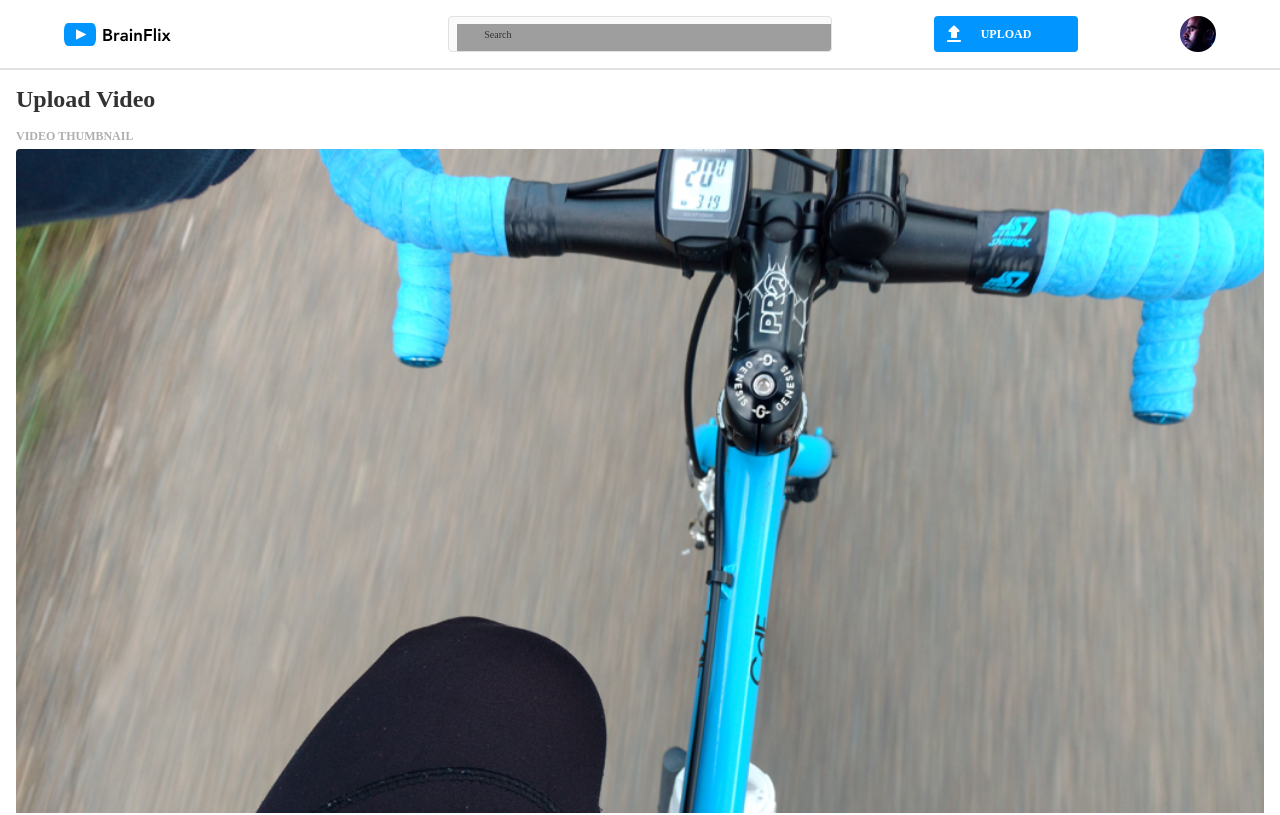
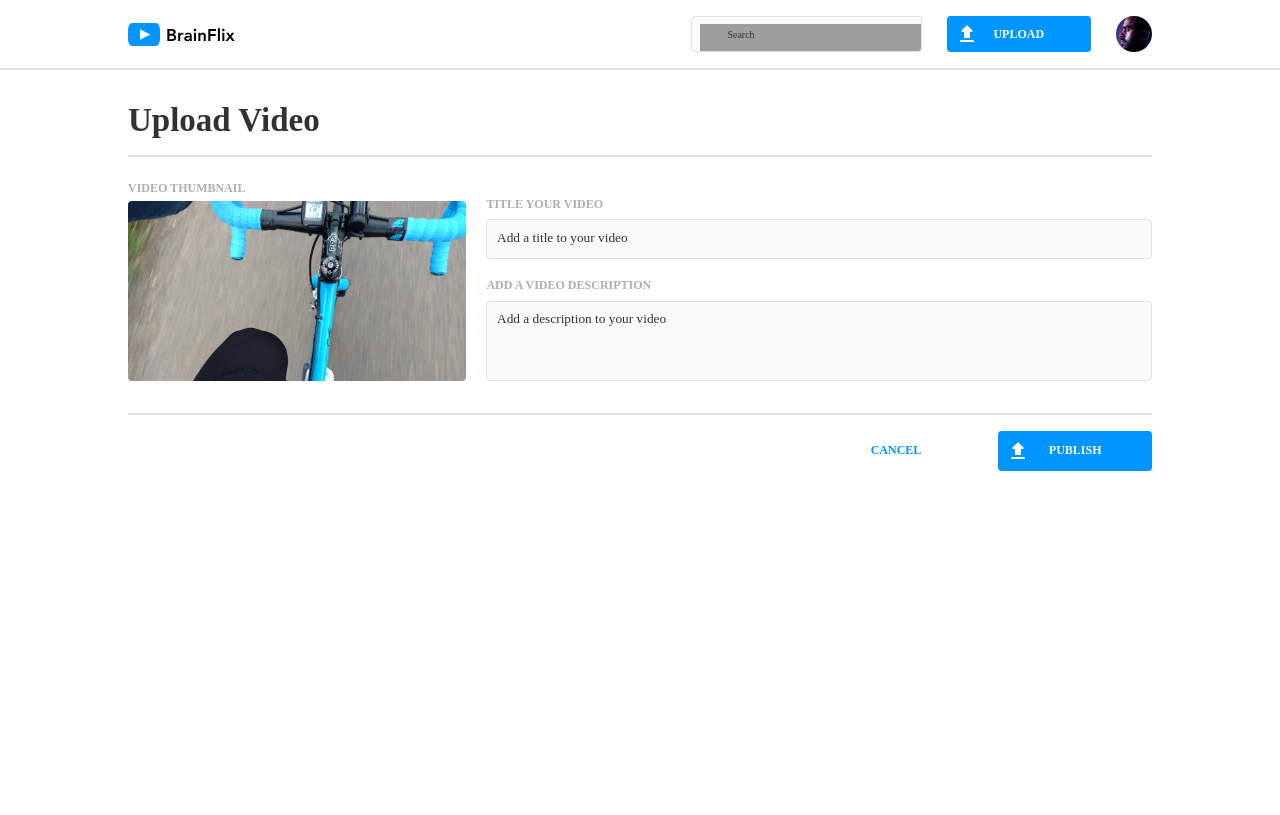
Before and after one commit to AndrewVillalba/andrew-villalba-brainflix, a React (Create React App) app: page /upload in a window 1280 px wide. Shown: the top 815 px of the page. Built offline with nearby package versions, Linux system fonts and the light colour scheme; grey boxes are pictures that could not be loaded.

Commit message:
finished upload styling

```diff
--- a/src/component/Comments/Comments.scss
+++ b/src/component/Comments/Comments.scss
@@ -10,7 +10,7 @@
     }
 
     @include desktop {
-        padding: 1rem 0 0 2rem;
+        padding: 2rem 0 0 2rem;
     }
 
     &__number {
--- a/src/component/Header/Header.scss
+++ b/src/component/Header/Header.scss
@@ -15,7 +15,7 @@
     }
 
     @include desktop {
-        padding: 1rem 4rem 1rem 4rem;
+        padding: 1rem 8rem 1rem 8rem;
     }
 
     &-wrapper {
@@ -51,6 +51,10 @@
             padding-bottom: 0;
         }
 
+        @include desktop {
+            width: 36vw;
+        }
+
         &__input {
             width: 74vw;
             height: 2.25rem;
@@ -72,6 +76,10 @@
 
             @include tablet {
                 width: 30vw;
+            }
+
+            @include desktop {
+                width: 18vw;
             }
         }
 
--- a/src/pages/Upload/Upload.js
+++ b/src/pages/Upload/Upload.js
@@ -8,17 +8,21 @@ function Upload() {
         <div className='upload-wrapper'>
             <div className='upload'>
                 <h1 className='upload__heading'>Upload Video</h1>
+                <div className='desktop-wrapper'>
+                    <div className='upload__img-wrapper'>
                        <p className='upload-label__img'>VIDEO THUMBNAIL</p>
                         <img className='upload__img' src={uploadPreview}></img>
+                    </div>
                     <form className='upload-form'>
                         <label for='title' className='upload-label__title'>TITLE YOUR VIDEO</label>
                         <textarea placeholder='Add a title to your video' name='title' className='upload-form__title'></textarea>
                         <label for='desc' className='upload-label__desc'>ADD A VIDEO DESCRIPTION</label>
                         <textarea placeholder='Add a description to your video' name='desc' className='upload-form__desc'></textarea>
                     </form>
+                </div>
                 <div className='upload-buttons'>
-                    <Link to={'/'}><button className='upload-buttons__publish'>PUBLISH</button></Link>
-                    <button className='upload-buttons__cancel'>CANCEL</button>
+                    <Link to={'/'}><button className='upload-buttons__publish buttons'>PUBLISH</button></Link>
+                    <button className='upload-buttons__cancel buttons'>CANCEL</button>
                 </div>
             </div>
         </div>
--- a/src/pages/Upload/Upload.scss
+++ b/src/pages/Upload/Upload.scss
@@ -7,21 +7,39 @@
     padding: 0 1rem 0 1rem;
     width: 100vw;
 
+    @include tablet {
+        padding: 0 2rem 0 2rem;
+    }
+
+    @include desktop {
+        padding: 0 8rem 0 8rem;
+    }
+
     &-wrapper {
         border-top: .125rem solid $color-mercury;
     }
 
     &__heading {
         padding: 1rem 0 1rem 0;
+
+        @include tablet {
+            padding-top: 2rem;
+            border-bottom: .125rem solid $color-mercury;
+        }
     }
 
     &-label {
 
         &__img {
             padding-bottom: 0.3rem;
+
+            @include tablet {
+                padding-top: 1.5rem;
+            }
         }
 
         &__title {
+            padding-top: 1rem;
             padding-bottom: 0.3rem;
         }
 
@@ -33,13 +51,43 @@
     &__img {
         width: 100%;
         border-radius: .25rem;
-        padding-bottom: 1rem;
+
+        @include tablet {
+            width: 50%;
+        }
+
+        @include desktop {
+            width: 100%;
+        }
+
+        &-wrapper {
+            display: flex;
+            flex-direction: column;
+
+            @include desktop {
+                width: 33%;
+            }
+        }
     }
 
     &-form {
         display: flex;
         flex-direction: column;
         padding-bottom: 1rem;
+
+        @include tablet {
+            border-bottom: .125rem solid $color-mercury;
+            margin-bottom: 1rem;
+        }
+
+        @include desktop {
+            width: 65%;
+            border: none;
+            padding-top: 1.5rem;
+            padding-bottom: 0;
+            margin: 0;
+            justify-content: space-between;
+        }
 
         &__title {
             resize: none;
@@ -57,6 +105,10 @@
             border-radius: .25rem;
             padding: 0.6rem;
             background-color: $color-alabaster;
+
+            @include tablet {
+                height: 5rem;
+            }
         }
     }
 
@@ -66,17 +118,36 @@
         width: 100%;
         padding-bottom: 1rem;
 
+        @include tablet {
+            flex-direction: row-reverse;
+            justify-content: flex-start;
+        }
+
+        & a {
+
+            @include tablet {
+                width: 25%;
+            }
+
+            @include desktop {
+                width: 15%;
+            }
+        }
+
         &__publish {
             width: 100%;
             height: 2.5rem;
             border: none;
             border-radius: .25rem;
             margin-bottom: 1rem;
-            color: $color-white;
             background-image: url(../../assets/images/upload.svg);
             background-repeat: no-repeat;
             background-position: 8px center;
             background-color: $color-blue;
+
+            @include tablet {
+                width: 100%;
+            }
         }
 
         &__cancel {
@@ -85,8 +156,25 @@
             border: none;
             border-radius: .25rem;
             background-color: white;
+
+            @include tablet {
+                width: 25%;
+            }
+
+            @include desktop {
+                width: 20%;
+            }
         }
     }
+}
 
+.desktop-wrapper {
 
+    @include desktop {
+        display: flex;
+        justify-content: space-between;
+        border-bottom: .125rem solid $color-mercury;
+        padding-bottom: 2rem;
+        margin-bottom: 1rem;
+    }
 }
--- a/src/styles/partials/typography.scss
+++ b/src/styles/partials/typography.scss
@@ -195,6 +195,10 @@
         font-size: 1.5rem;
         font-weight: 600;
         color: $color-black;
+
+        @include tablet {
+            font-size: 2.0625rem;
+        }
     }
 
     &-label {
@@ -252,11 +256,13 @@
         &__publish {
             font-size: 12px;
             font-weight: 600;
+            color: $color-white;
         }
 
         &__cancel {
             font-size: 12px;
             font-weight: 600;
+            color: $color-blue;
         }
     }
 }
```
Lines whose indentation alone changed are shown as unchanged.
